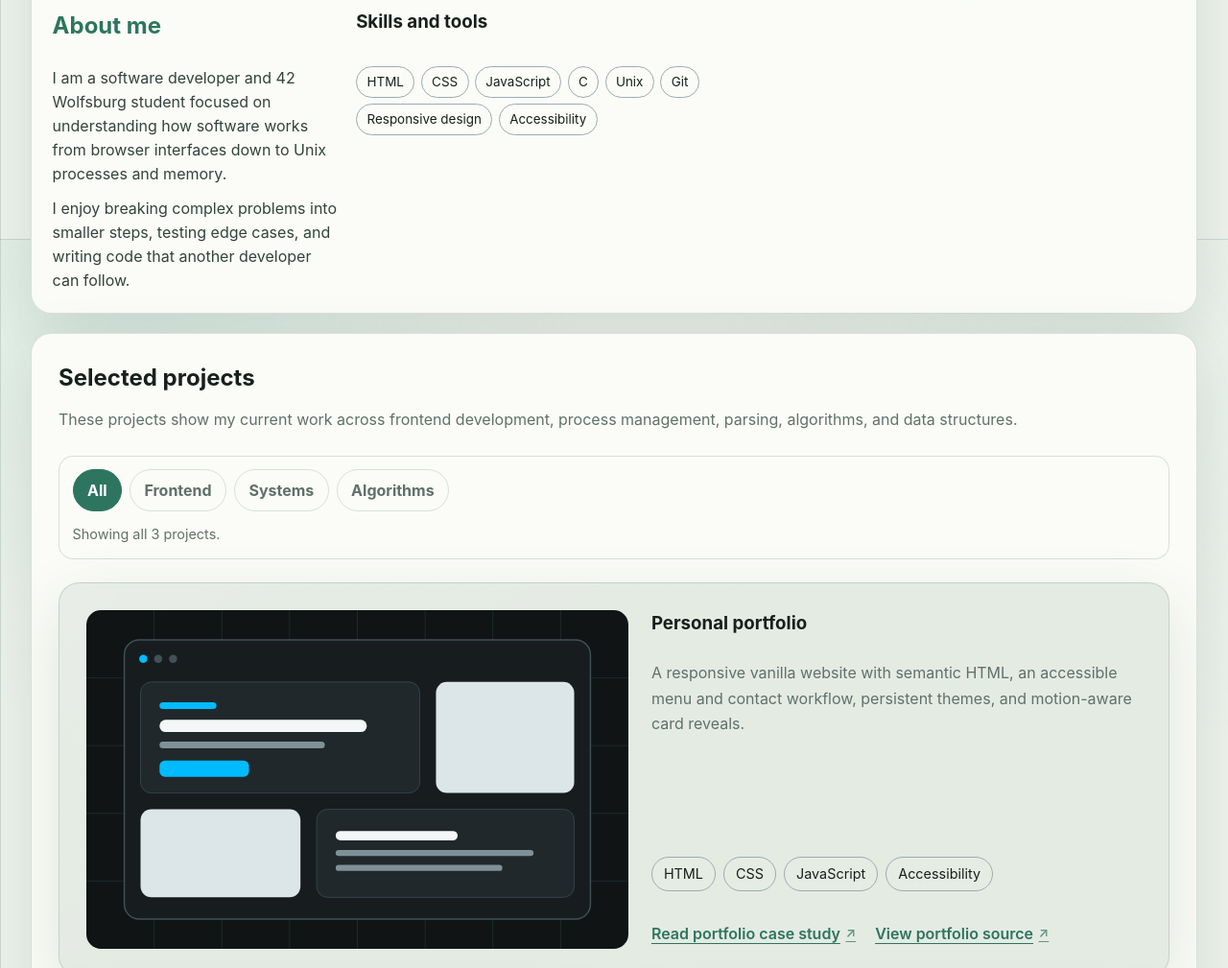
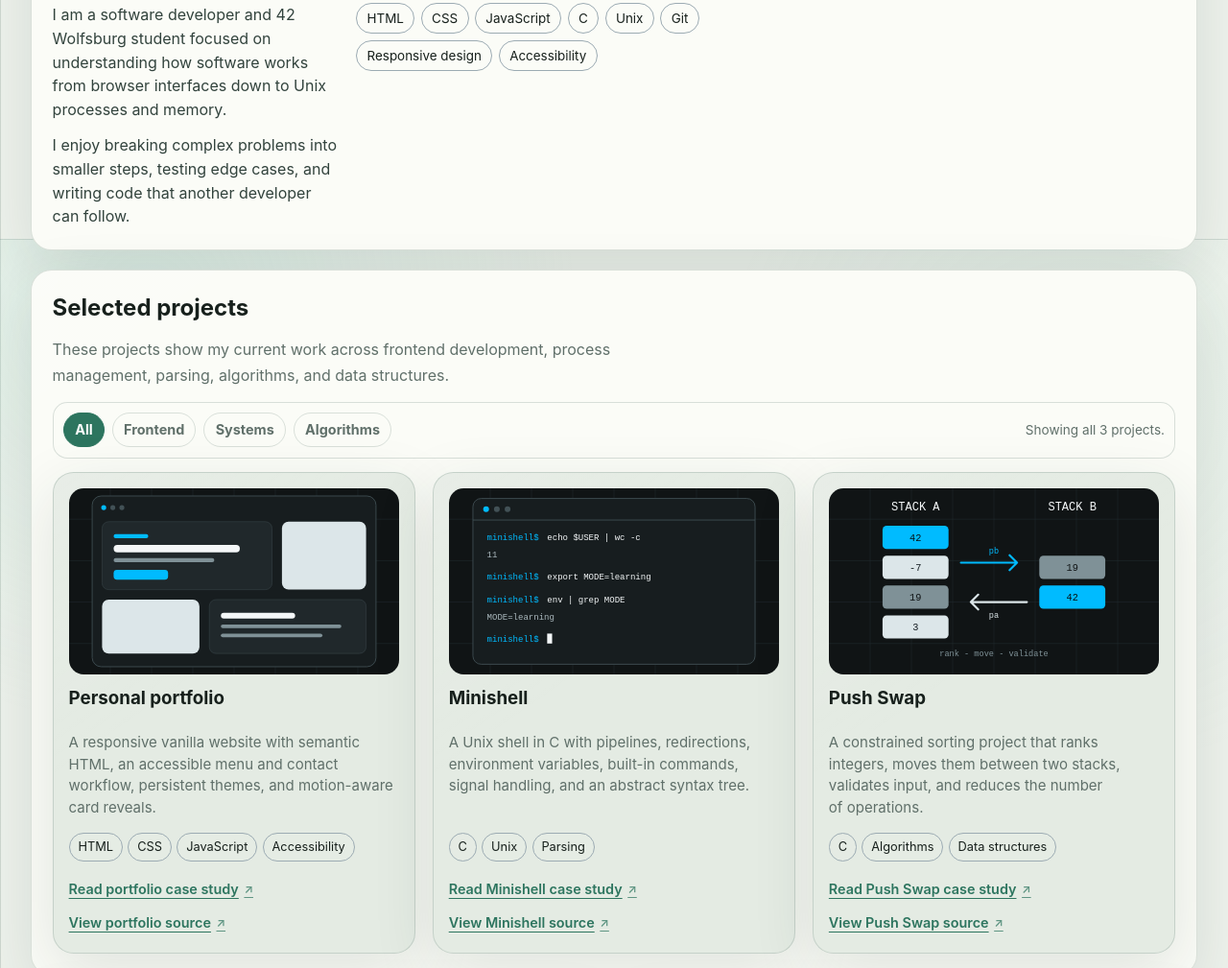
Before and after one commit to Adavitas/portfolio, a website: page index.html in a window 1280 px wide. Shown: the part 551-1560 px from the top of the page at 96% size. Drawn offline with Linux system fonts and the light colour scheme.

Commit message:
Compact intro and projects layout

```diff
--- a/css/style.css
+++ b/css/style.css
@@ -371,8 +371,8 @@
 
 #hero h1 {
   max-width: 100%;
-  font-size: clamp(2rem, 6vw, 3.65rem);
-  line-height: 0.96;
+  font-size: clamp(1.85rem, 5.2vw, 3.25rem);
+  line-height: 0.98;
   letter-spacing: -0.055em;
   margin-bottom: 0.35rem;
   overflow-wrap: break-word;
@@ -460,7 +460,7 @@
 }
 
 .project-card img {
-  aspect-ratio: 8 / 5;
+  aspect-ratio: 16 / 9;
   height: auto;
   align-self: start;
 }
@@ -505,15 +505,15 @@
 .grid-gallery {
   display: grid;
   grid-template-columns: 1fr;
-  gap: var(--grid-gap);
-  margin-top: 1.5rem;
+  gap: clamp(0.85rem, 1.5vw, 1.1rem);
+  margin-top: 0.9rem;
 }
 
 .project-filter {
   display: none;
-  gap: 0.75rem;
-  margin-top: 1.5rem;
-  padding: 0.85rem;
+  gap: 0.6rem;
+  margin-top: 0.9rem;
+  padding: 0.65rem;
   border: 1px solid var(--border-color);
   border-radius: var(--radius-inner);
   background-color: rgb(255 255 255 / 4%);
@@ -530,13 +530,14 @@
 }
 
 .project-filter-button {
-  min-height: 2.5rem;
-  padding: 0.55rem 0.9rem;
+  min-height: 2.15rem;
+  padding: 0.4rem 0.7rem;
   border: 1px solid var(--border-color);
   border-radius: 999px;
   background-color: transparent;
   color: var(--muted-text-color);
   font: inherit;
+  font-size: 0.9rem;
   font-weight: 700;
   cursor: pointer;
   transition:
@@ -570,13 +571,14 @@
 .project-filter-status {
   margin: 0;
   color: var(--muted-text-color);
-  font-size: 0.9rem;
+  font-size: 0.85rem;
 }
 
 .project-card {
   display: grid;
   grid-template-rows: auto 1fr;
   min-height: 100%;
+  padding: 1rem;
   background-color: var(--surface-color-soft);
   transition:
     border-color 0.25s ease,
@@ -598,15 +600,31 @@
 .project-copy {
   display: grid;
   grid-template-rows: auto 1fr auto auto;
-  gap: 0.75rem;
-  padding-top: 1rem;
+  gap: 0.55rem;
+  padding-top: 0.7rem;
+}
+
+.project-copy p {
+  font-size: 0.94rem;
+  line-height: 1.5;
+}
+
+.project-copy .tag-list {
+  gap: 0.35rem;
+  margin-block: 0.35rem;
+}
+
+.project-copy .tag-list li {
+  padding: 0.28rem 0.55rem;
+  font-size: 0.8rem;
 }
 
 .project-links {
   display: flex;
   flex-wrap: wrap;
   align-items: center;
-  gap: 0.75rem 1.25rem;
+  gap: 0.35rem 0.75rem;
+  font-size: 0.9rem;
 }
 
 .project-copy > a,
@@ -1337,20 +1355,38 @@
     grid-column: 1 / -1;
   }
 
+  .projects-card {
+    padding: clamp(1rem, 2vw, 1.35rem);
+  }
+
+  .projects-card > p {
+    max-width: 62ch;
+  }
+
+  .project-filter {
+    grid-template-columns: minmax(0, 1fr) auto;
+    align-items: center;
+  }
+
+  .grid-gallery {
+    grid-template-columns: repeat(3, minmax(0, 1fr));
+  }
+
   .featured-project {
-    grid-template-columns: minmax(0, 1.05fr) minmax(18rem, 0.95fr);
-    grid-template-rows: 1fr;
-    gap: 1.5rem;
-    align-items: stretch;
+    grid-column: auto;
+    grid-template-columns: 1fr;
+    grid-template-rows: auto 1fr;
+    gap: 0;
+    align-items: start;
   }
 
   .featured-project img {
-    height: 100%;
-    min-height: 18rem;
+    height: auto;
+    min-height: 0;
   }
 
   .featured-project .project-copy {
-    padding-top: 0;
+    padding-top: 0.7rem;
   }
 
   .case-study-hero {
```
